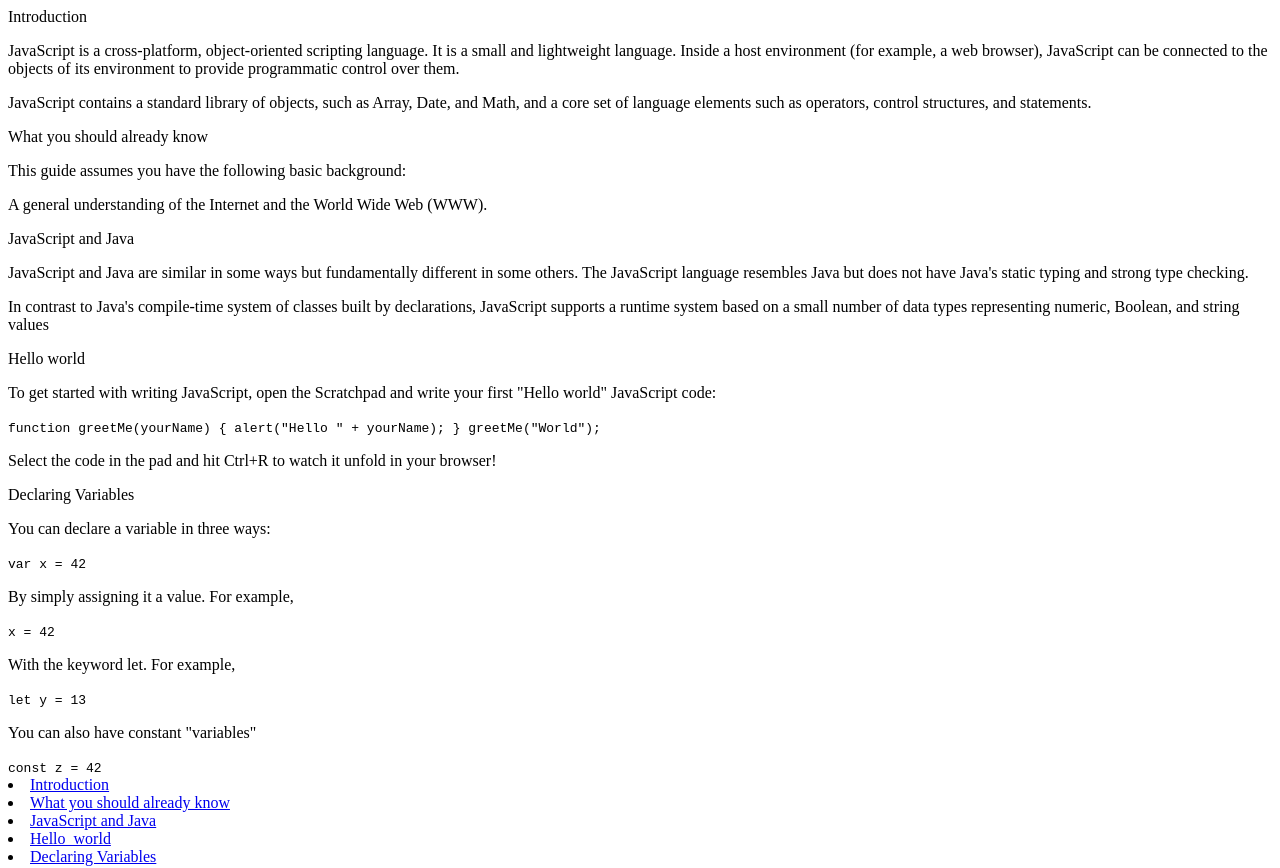
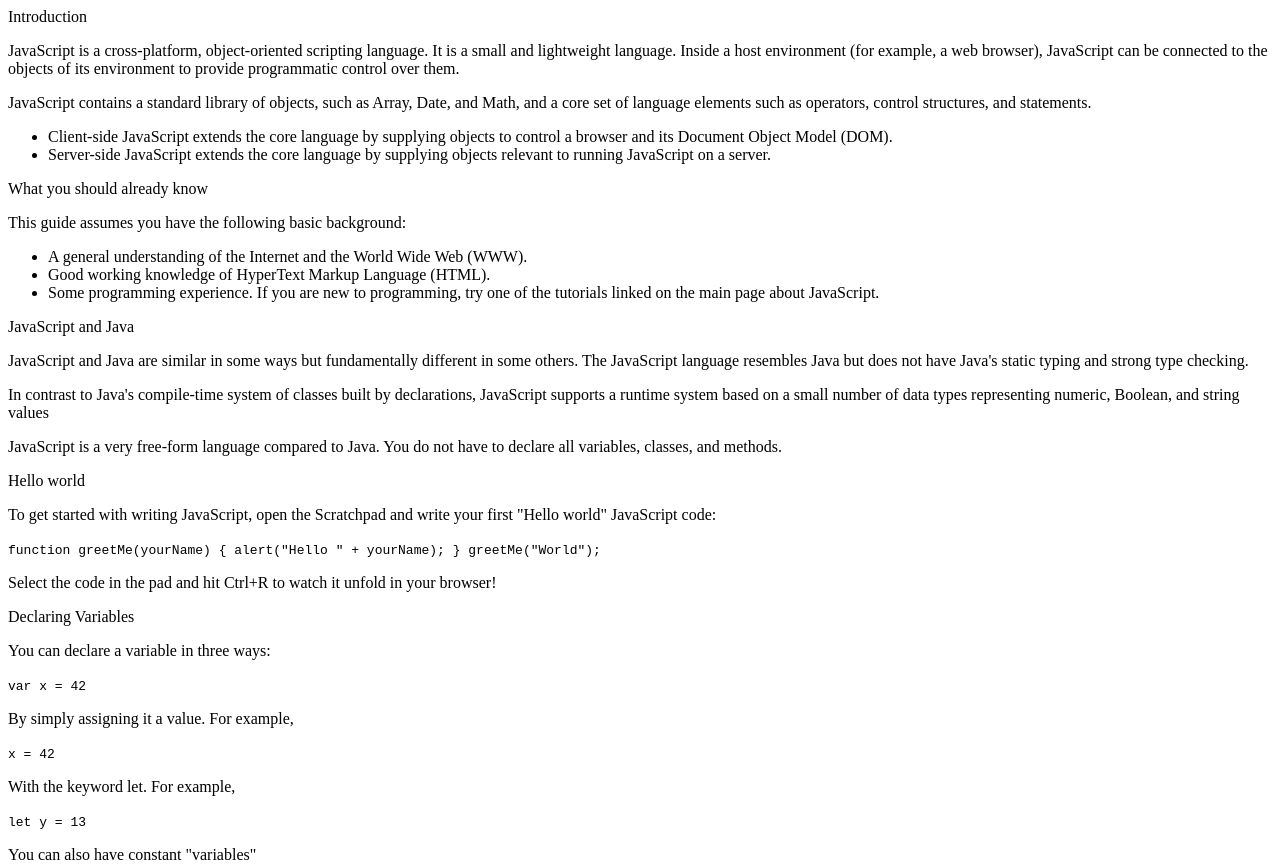
Before and after one commit to notlfish/microverse-trial-obote-ferrari, a plain HTML site: page index.html in a window 1280 px wide. Shown: the top 868 px of the page. Drawn offline with Linux system fonts and the light colour scheme.

Commit message:
Merged changes, added lists

```diff
--- a/index.html
+++ b/index.html
@@ -36,15 +36,34 @@
           JavaScript contains a standard library of objects, such as Array, Date, and Math,
           and a core set of language elements such as operators, control structures, and statements.
         </p>
+        <ul>
+          <li>
+            Client-side JavaScript extends the core language by supplying objects to control a
+            browser and its Document Object Model (DOM).
+          </li>
+          <li>
+            Server-side JavaScript extends the core language by supplying objects relevant
+            to running JavaScript on a server.
+          </li>
+        </ul>
       </section>
       <section id="what_you_should_already_know" class="main-section">
         <header>What you should already know</header>
         <p>
           This guide assumes you have the following basic background:
         </p>
-        <p>
-          A general understanding of the Internet and the World Wide Web (WWW).
-        </p>
+        <ul>
+          <li>
+            A general understanding of the Internet and the World Wide Web (WWW).
+          </li>
+          <li>
+            Good working knowledge of HyperText Markup Language (HTML).
+          </li>
+          <li>
+            Some programming experience. If you are new to programming,
+            try one of the tutorials linked on the main page about JavaScript.
+          </li>
+        </ul>
       </section>
       <section id="javascript_and_java" class="main-section">
         <header>JavaScript and Java</header>
@@ -55,6 +74,10 @@
         <p>
           In contrast to Java's compile-time system of classes built by declarations, JavaScript supports a
           runtime system based on a small number of data types representing numeric, Boolean, and string values
+        </p>
+        <p>
+          JavaScript is a very free-form language compared to Java.
+          You do not have to declare all variables, classes, and methods.
         </p>
       </section>
       <section id="hello_world" class="main-section">
```
